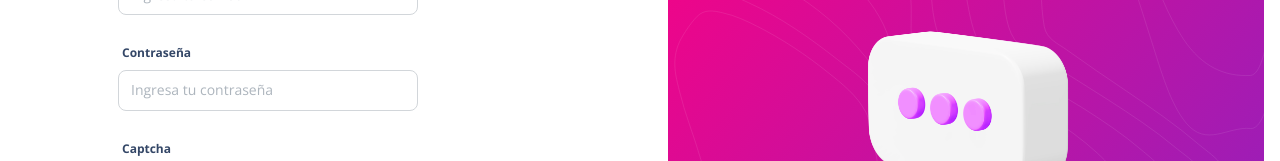
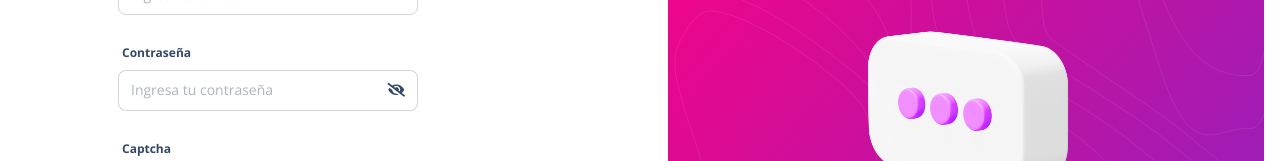
Before and after one commit to UlisesStamatio/ViajaBara, a Vue app in the folder Web/viajabara/: page /login in a window 1280 px wide. Shown: the part 261-422 px from the top of the page. Built offline with nearby package versions, Linux system fonts and the light colour scheme; no server answers; what @fawmi/vue-google-maps, vue-sweetalert2, vue-tilt.js would draw is missing.

Commit message:
[ADD] show password

```diff
--- a/Web/viajabara/src/modules/auth/adapters/auth.storage.js
+++ b/Web/viajabara/src/modules/auth/adapters/auth.storage.js
@@ -8,7 +8,6 @@ const Operations = {
       let response;
       try {
         response= await axiosInstance.post(`${BASE_URL}${url}`, JSON.stringify(data));
-        console.log(response);
         response = statusValidator(response);
       } catch (error) {
         if(error.response){
--- a/Web/viajabara/src/modules/auth/adapters/views/Login.vue
+++ b/Web/viajabara/src/modules/auth/adapters/views/Login.vue
@@ -40,11 +40,24 @@
 
                     <div class=" col-12 mb-2">
                       <label>Contraseña</label>
-                      <input type="password" v-model="form.password" class="form-control" placeholder="Ingresa tu contraseña" :class="{ 'is-invalid': errors.password, 'is-valid': errors.password === null }" required/>
-                      <div class="invalid-feedback" v-if="errors.password">
+                          <div class="input-group flex-nowrap">
+                            <input
+                            :type="showPassword ? 'text' : 'password'"
+                            class="form-control"
+                            placeholder="Ingresa tu contraseña"
+                            id="password-input"
+                            v-model="form.password"
+                            :class="{ 'is-invalid': errors.password, 'is-valid': errors.password === null }"
+                            />
+                            <span class="input-group-text" id="password-input" @click="togglePasswordVisibility">
+                              <i class="fas" :class="showPassword ?  'fa-eye' : 'fa-eye-slash' "></i>
+                            </span>
+                        </div>
+                         <div style="font-size: 0.875em; color: #fd5c70;" v-if="errors.password">
                           {{ errors.password }}
-                      </div>
+                        </div>
                     </div>
+
 
                     <div class="col-12 mb-2">
                       <label for="submit" class="form-label mb-2" >Captcha</label>
@@ -148,6 +161,7 @@ export default {
         captcha: ""
       },
       isLoading: false,
+      showPassword: false,
     }
   },
   mounted(){
@@ -204,6 +218,9 @@ export default {
 
 
       //router.push({ name: 'Modificar Viaje' });
+    },
+     togglePasswordVisibility() {
+      this.showPassword = !this.showPassword;
     }
   },
   created() {
@@ -232,4 +249,5 @@ export default {
   .selectable{
     cursor: pointer;
   }
+
 </style>
```
